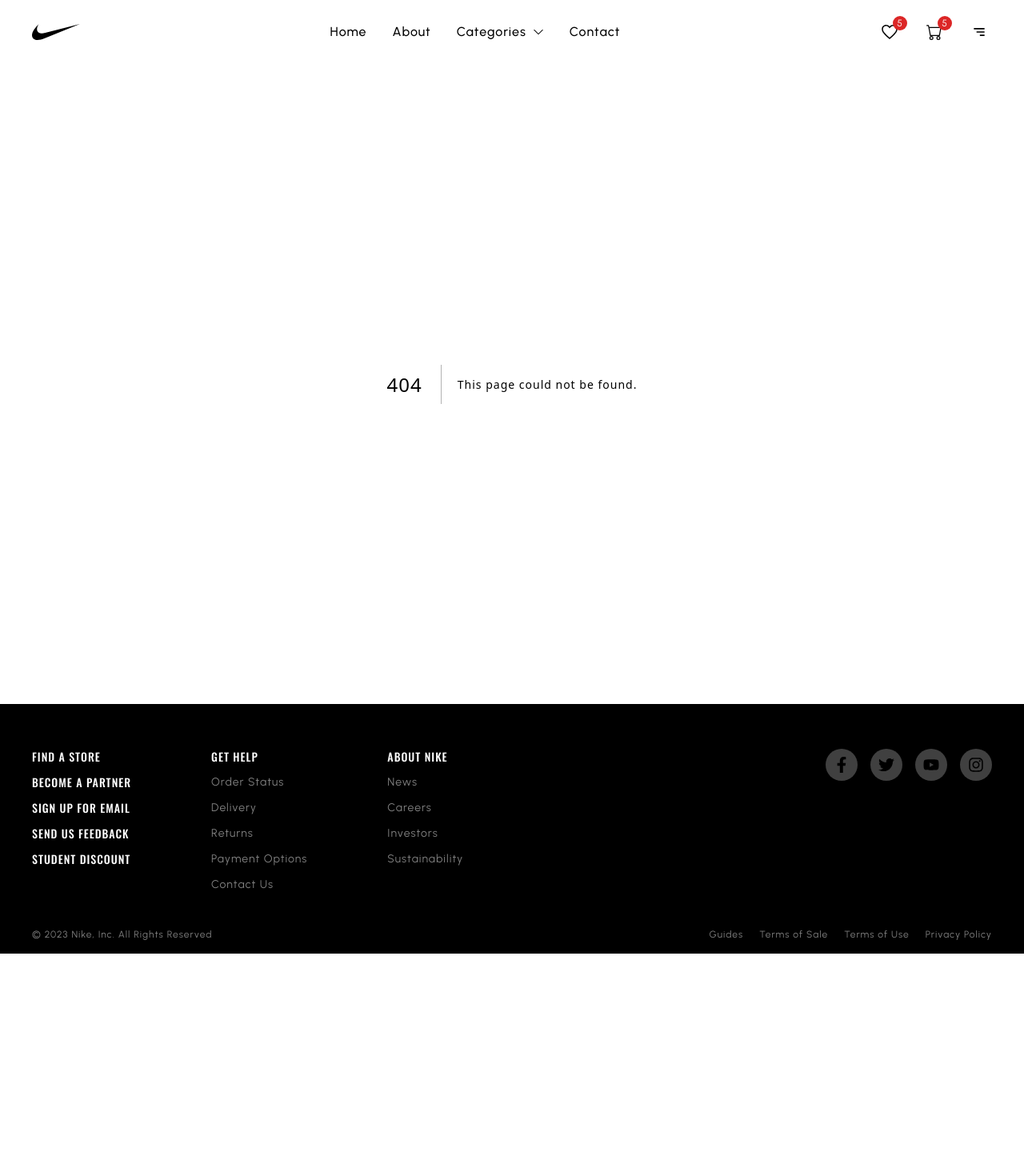
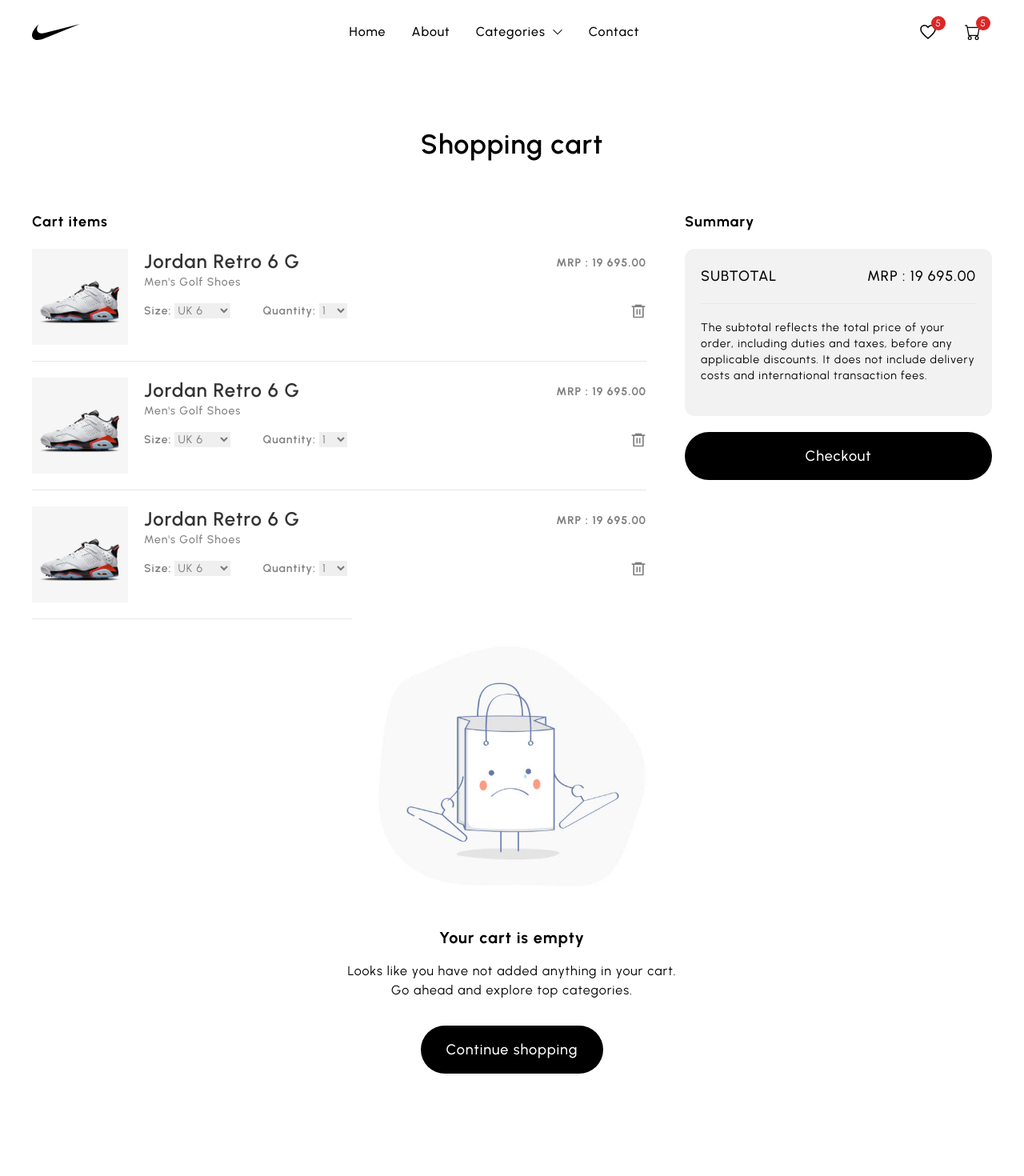
Before and after one commit to leasever/store_nextjs_13, a Next.js app: page /cart in a window 1280 px wide. Before the commit this address had no page. Shown: the top 1470 px of the page at 80% size. Before the commit the page ends 1192 px from the top, so only its background shows below. Built offline with nearby package versions, Linux system fonts and the light colour scheme.

Commit message:
cart & cart item configured

```diff
--- /dev/null
+++ b/components/CartItem.jsx
@@ -0,0 +1,69 @@
+import React from "react";
+import { RiDeleteBin6Line } from "react-icons/ri";
+
+const CartItem = () => {
+  return (
+    <div className="flex py-5 gap-3 md:gap-5 border-b">
+      <div className="shrink-0 aspect-square w-[50px] md:w-[120px]">
+        <img src="product-1.webp" />
+      </div>
+
+      <div className="w-full flex flex-col">
+        <div className="flex flex-col md:flex-row justify-between">
+          <div className="text-lg md:text-2xl font-semibold text-black/[0.8]">
+            Jordan Retro 6 G
+          </div>
+          <div className="text-sm md:text-md font-medium text-black/[0.5] block md:hidden">
+            Men&apos;s Golf Shoes
+          </div>
+          <div className="text-sm md:text-md font-bold text-black/[0.5] mt-2">
+            MRP : 19 695.00
+          </div>
+        </div>
+        <div className="text-sm md:text-md font-medium text-black/[0.5] hidden md:block">
+          Men&apos;s Golf Shoes
+        </div>
+
+        <div className="flex items-center justify-between mt-4">
+          <div className="flex items-center gap-2 md:gap-10 text-black/[0.5] text-sm md:text-md">
+            <div className="flex items-center gap-1">
+              <div className="font-semibold">Size:</div>
+              <select className="hover:text-black">
+                <option value="1">UK 6</option>
+                <option value="2">UK 6.5</option>
+                <option value="3">UK 7</option>
+                <option value="4">UK 7.5</option>
+                <option value="5">UK 8</option>
+                <option value="6">UK 8.5</option>
+                <option value="7">UK 9</option>
+                <option value="8">UK 9.5</option>
+                <option value="8">UK 10</option>
+                <option value="8">UK 10.5</option>
+                <option value="8">UK 11</option>
+              </select>
+            </div>
+
+            <div className="flex items-center gap-1">
+              <div className="font-semibold">Quantity:</div>
+              <select className="hover:text-black">
+                <option value="1">1</option>
+                <option value="1">2</option>
+                <option value="1">3</option>
+                <option value="1">4</option>
+                <option value="1">5</option>
+                <option value="1">6</option>
+                <option value="1">7</option>
+                <option value="1">8</option>
+                <option value="1">9</option>
+                <option value="1">10</option>
+              </select>
+            </div>
+          </div>
+          <RiDeleteBin6Line className="cursor-pointer text-black/[0.5] hover:text-black text-[16px] md:text-[20px]" />
+        </div>
+      </div>
+    </div>
+  );
+};
+
+export default CartItem;
--- a/components/Header.jsx
+++ b/components/Header.jsx
@@ -61,14 +61,16 @@
             </div>
           </div>
 
-          <div className="w-8 md:w-12 h-8 md:h-12 rounded-full flex justify-center items-center hover:bg-black/[0.05] cursor-pointer relative">
-            <BsCart className="text-[15px] md:text-[20px]" />
-            <div className="h-[14px] md:h-[18px] min-w-[14px] md:min-w-[18px] rounded-full bg-red-600 absolute top-1 left-5 md:left-7 text-white text-[10px] md:text-[12px] flex justify-center items-center px-[2px] md:px-[5px]">
-              5
+          <Link href="/cart">
+            <div className="w-8 md:w-12 h-8 md:h-12 rounded-full flex justify-center items-center hover:bg-black/[0.05] cursor-pointer relative">
+              <BsCart className="text-[15px] md:text-[20px]" />
+              <div className="h-[14px] md:h-[18px] min-w-[14px] md:min-w-[18px] rounded-full bg-red-600 absolute top-1 left-5 md:left-7 text-white text-[10px] md:text-[12px] flex justify-center items-center px-[2px] md:px-[5px]">
+                5
+              </div>
             </div>
-          </div>
+          </Link>
 
-          <div className="w-8 md:w-12 h-8 md:h-12 rounded-full flex justify-center items-center hover:bg-black/[0.05] cursor-pointer relative -mr-2">
+          <div className="w-8 md:w-12 h-8 md:h-12 rounded-full flex md:hidden justify-center items-center hover:bg-black/[0.05] cursor-pointer relative -mr-2">
             {mobileMenu ? (
               <VscChromeClose
                 className="text-[16px]"
--- /dev/null
+++ b/pages/cart.js
@@ -0,0 +1,76 @@
+import React from "react";
+import CartItem from "@/components/CartItem";
+import Wrapper from "@/components/Wrapper";
+import Image from "next/image";
+import Link from "next/link";
+
+CartItem;
+const Cart = () => {
+  return (
+    <div className="w-full md:py-20">
+      <Wrapper>
+        <div className="text-center max-w-[800px] mx-auto mt-8 md:mt-0">
+          <div className="text-[28px] md:text-[34px] mb-5 font-semibold leading-tight">
+            Shopping cart
+          </div>
+        </div>
+
+        <div className="flex flex-col lg:flex-row gap-12 py-10">
+          <div className="flex-[2]">
+            <div className="text-lg font-bold">Cart items</div>
+            <CartItem />
+            <CartItem />
+            <CartItem />
+          </div>
+
+          <div className="flex-[1]">
+            <div className="text-lg font-bold">Summary</div>
+
+            <div className="p-5 my-5 bg-black/[0.05] rounded-xl">
+              <div className="flex justify-between">
+                <div className="uppercase text-md md:text-lg font-medium text-black">
+                  Subtotal
+                </div>
+                <div className="text-md md:text-lg font-medium text-black">
+                  MRP : 19 695.00
+                </div>
+              </div>
+              <div className="text-sm md:text-md py-5 border-t mt-5">
+                The subtotal reflects the total price of your order, including
+                duties and taxes, before any applicable discounts. It does not
+                include delivery costs and international transaction fees.
+              </div>
+            </div>
+
+            <button className="w-full py-4 rounded-full bg-black text-white text-lg font-medium transition-transform active:scale-95 mb-3 hover:opacity-75">
+              Checkout
+            </button>
+          </div>
+        </div>
+
+        <div className="flex-[2] flex flex-col items-center pb-[50px] md:-mt-14">
+          <Image
+            src="/empty-cart.jpg"
+            width={300}
+            height={300}
+            className="w-[300px] md:w-[400px]"
+          />
+          <span className="text-xl font-bold">Your cart is empty</span>
+          <span className="text-center mt-4">
+            Looks like you have not added anything in your cart.
+            <br />
+            Go ahead and explore top categories.
+          </span>
+          <Link
+            href="/"
+            className="py-4 px-8 rounded-full bg-black text-white text-lg font-medium transition-transform active:scale-95 mb-3 hover:opacity-75 mt-8"
+          >
+            Continue shopping
+          </Link>
+        </div>
+      </Wrapper>
+    </div>
+  );
+};
+
+export default Cart;
```
